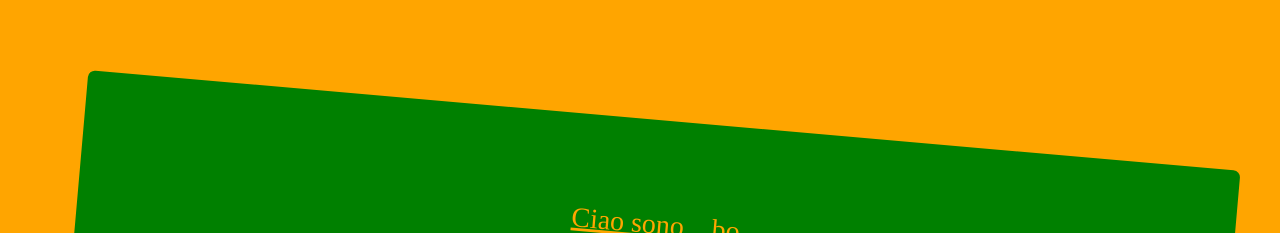
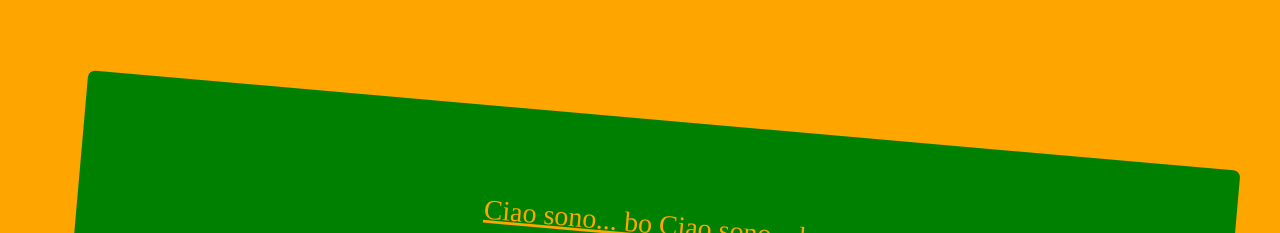
Before and after one commit to Dierreweb/prova, a website: page index.html in a window 1280 px wide. Shown: the top 233 px of the page. Drawn offline with Linux system fonts and the light colour scheme.

Commit message:
Ciao sono Marco e ho cambiato alcuni file

```diff
--- a/index.html
+++ b/index.html
@@ -10,6 +10,7 @@
 
     <div class="container">
         Ciao sono... bo
+        Ciao sono... bo
         <button class="btn btn-secondary">Secondary</button>
         <div class="into">
             <h1>Titolo</h1>
```
